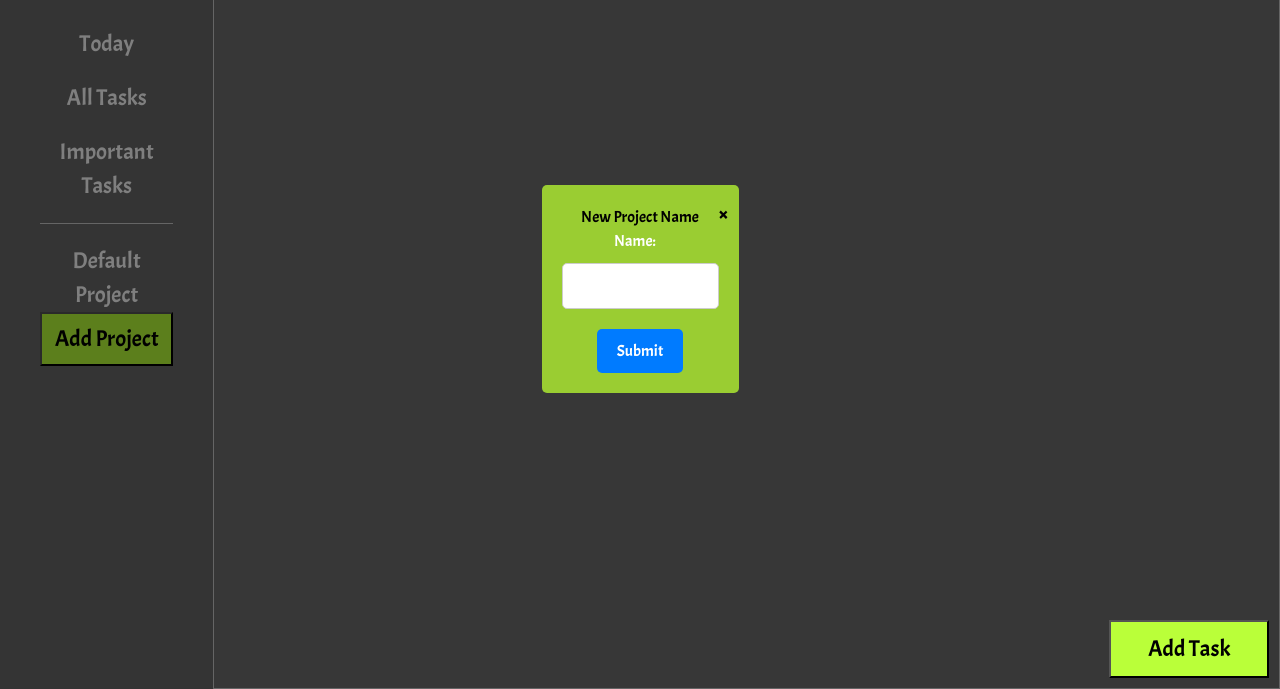
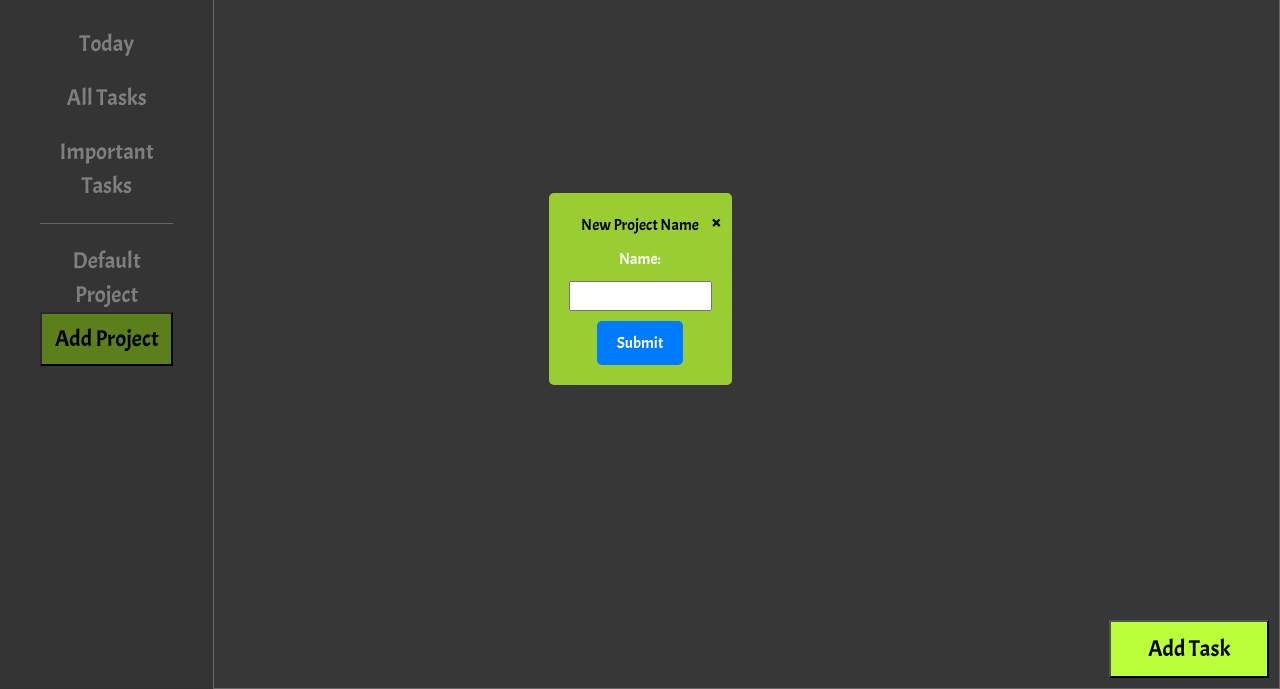
Before and after one commit to Vaibhavagg-2/Todo-List, a website built with webpack: page src/index.html in a window 1280 px wide. Both pictures are taken after a click on the button "Add Project". Shown: the part 111-800 px from the top of the page. Built offline with nearby package versions, Linux system fonts and the light colour scheme.

Commit message:
style: task and project modal

```diff
--- a/src/style.css
+++ b/src/style.css
@@ -172,15 +172,16 @@
     display: flex;
     flex-direction: column;
     align-items: center;
+    gap: 10px;
   }
 
-  label {
+  .modal label,.task-modal label {
     margin-bottom: 10px;
     color: white;
     margin-right: 10px;
   }
 
-  input {
+  .modal label, .task-modal label{
     margin-bottom: 20px;
     padding: 10px;
     border: 1px solid #ccc;
```
